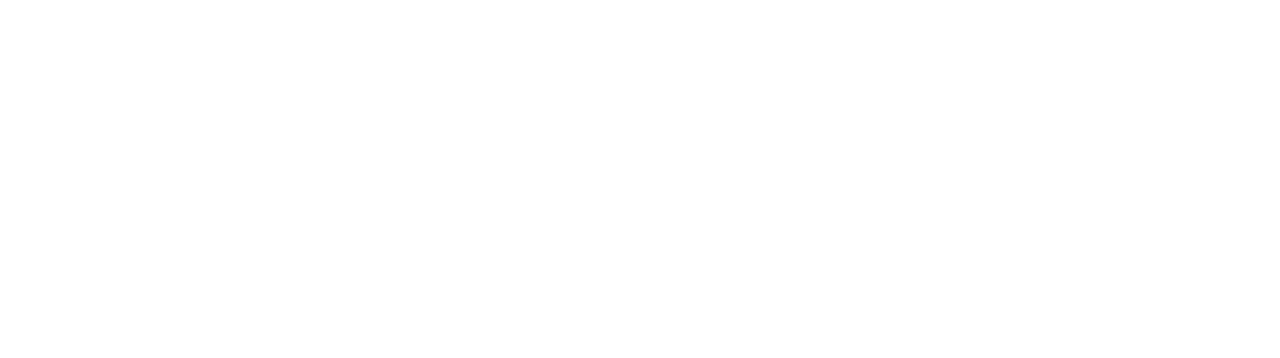
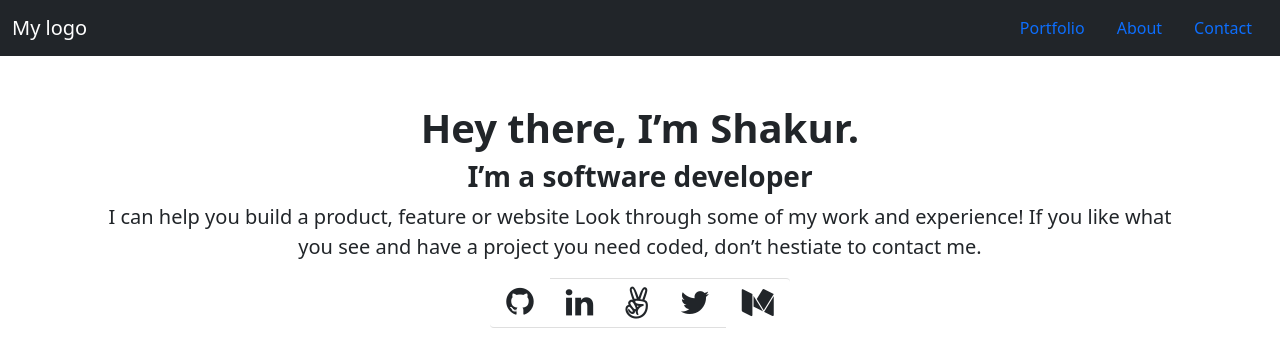
Before and after one commit to Gunjuzone/Portfolio-Bootstrap, a plain HTML site: page index.html in a window 1280 px wide. Drawn offline with nearby package versions, Linux system fonts and the light colour scheme.

Commit message:
Add Intro

```diff
--- a/index.html
+++ b/index.html
@@ -4,9 +4,53 @@
     <meta charset="UTF-8">
     <meta http-equiv="X-UA-Compatible" content="IE=edge">
     <meta name="viewport" content="width=device-width, initial-scale=1.0">
+    <link rel="stylesheet" href="styles.css">
+    <link rel="stylesheet" href="https://cdnjs.cloudflare.com/ajax/libs/font-awesome/4.7.0/css/font-awesome.min.css">
+    <link rel="stylesheet" href="https://fonts.googleapis.com/css2?family=Inter&display=swap">
+    <link href="https://cdn.jsdelivr.net/npm/bootstrap@5.0.2/dist/css/bootstrap.min.css" rel="stylesheet" integrity="sha384-EVSTQN3/azprG1Anm3QDgpJLIm9Nao0Yz1ztcQTwFspd3yD65VohhpuuCOmLASjC" crossorigin="anonymous">
+    <script src="https://cdn.jsdelivr.net/npm/bootstrap@5.0.2/dist/js/bootstrap.bundle.min.js" integrity="sha384-MrcW6ZMFYlzcLA8Nl+NtUVF0sA7MsXsP1UyJoMp4YLEuNSfAP+JcXn/tWtIaxVXM" crossorigin="anonymous"></script>
     <title>Shakur's Portfolio</title>
 </head>
 <body>
+    <header>
+      <nav class="navbar navbar-dark bg-dark ">
+        <div class="container-fluid">
+          <a class="navbar-brand">My logo</a>
+            <ul class="nav nav-pills">
+              <li class="nav-item">
+                <a class="nav-link" href="#">Portfolio</a>
+              </li>
+              <li class="nav-item">
+                <a class="nav-link" href="#">About</a>
+              </li>
+              <li class="nav-item">
+                <a class="nav-link" href="#">Contact</a>
+              </li>
+            </ul>
+        </div>
+      </nav>
+    </header>
+
+    <main>
+
+      <section class="col-10 text-center justify-content-center mx-auto my-5">
+        <h1 class="text-center fs-1 fw-bolder">Hey there, I’m Shakur.</h1>
+        <h2 class="text-center fs-3 fw-bold">I’m a software developer</h2>
+        <p class="text-center fs-5 fw-normal"> I can help you build a product, feature or website Look through some of my work and experience!
+          If you like what you see and have a project you need coded, don’t hestiate to contact me.</p>
+
+        <ul class="list-group border-0 list-group-horizontal list-group-flush  d-flex justify-content-center">
+          <li class="list-group-item fa fa-github fs-2"></li>
+          <li class="list-group-item fa fa-linkedin fs-2"></li>
+          <li class="list-group-item fa fa-angellist fs-2"></li>
+          <li class="list-group-item fa fa-twitter fs-2"></li>
+          <li class="list-group-item fa fa-medium fs-2"></li>
+        </ul>
+      </section>
+
+
+
+    </main>
 
 </body>
 </html>
```
